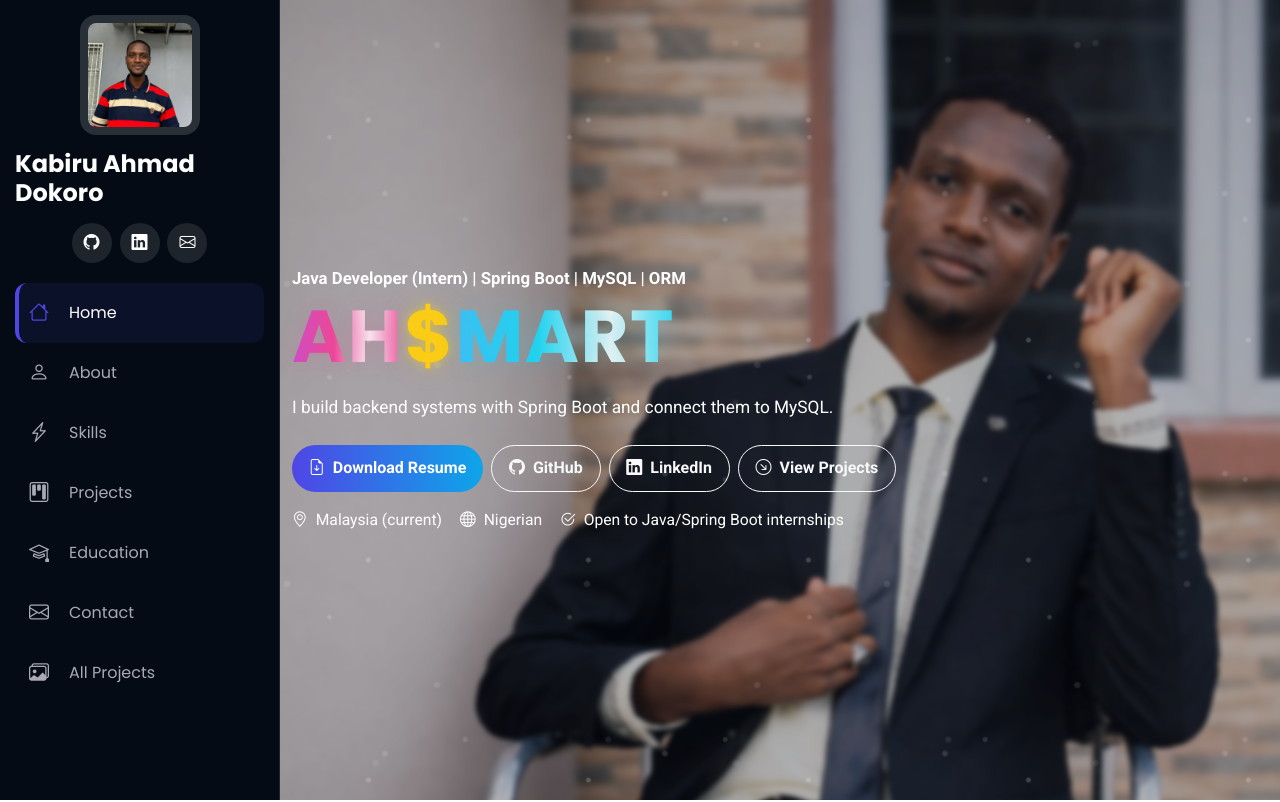
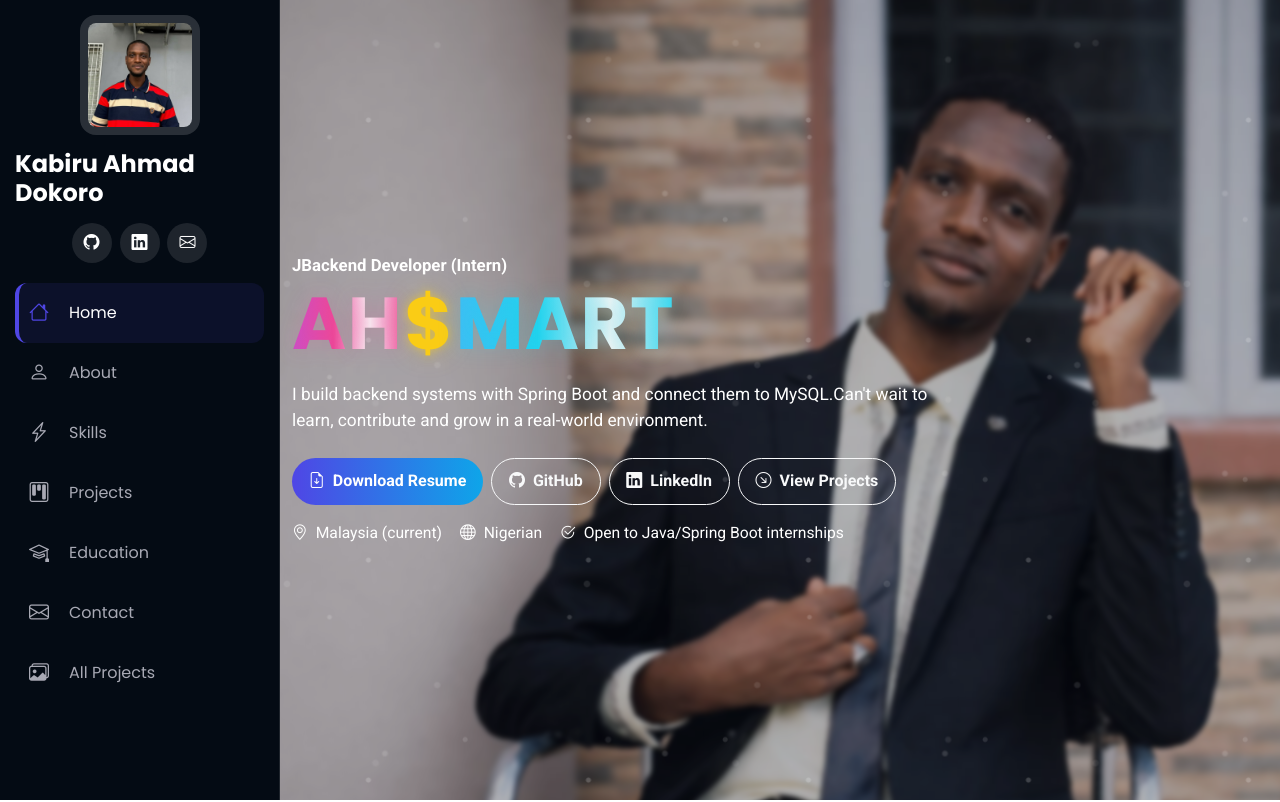
Before and after one commit to AhmadDokoro/Portfolio, a plain HTML site: page index.html in a window 1280 px wide. Shown: the top 802 px of the page. Drawn offline with Linux system fonts and the light colour scheme.

Commit message:
updated name

```diff
--- a/index.html
+++ b/index.html
@@ -62,11 +62,11 @@
       <div class="container position-relative">
         <div class="row align-items-center gy-4">
           <div class="col-lg-8">
-            <p class="hero-role mb-2">Java Developer (Intern) | Spring Boot | MySQL | ORM</p>
+            <p class="hero-role mb-2">JBackend Developer (Intern) </p>
             <h1 class="hero-title mb-3" aria-label="AH$MART">
               <span class="hero-brand hero-brand--ah">AH</span><span class="hero-dollar">$</span><span class="hero-brand hero-brand--mart">MART</span>
             </h1>
-            <p class="hero-summary mb-4">I build backend systems with Spring Boot and connect them to MySQL.</p>
+            <p class="hero-summary mb-4">I build backend systems with Spring Boot and connect them to MySQL.Can't wait to learn, contribute and grow in a real-world environment.</p>
 
             <div class="d-flex flex-wrap gap-2">
               <a class="btn btn-primary btn-cta" href="assets/docs/resume.pdf" download>
```
